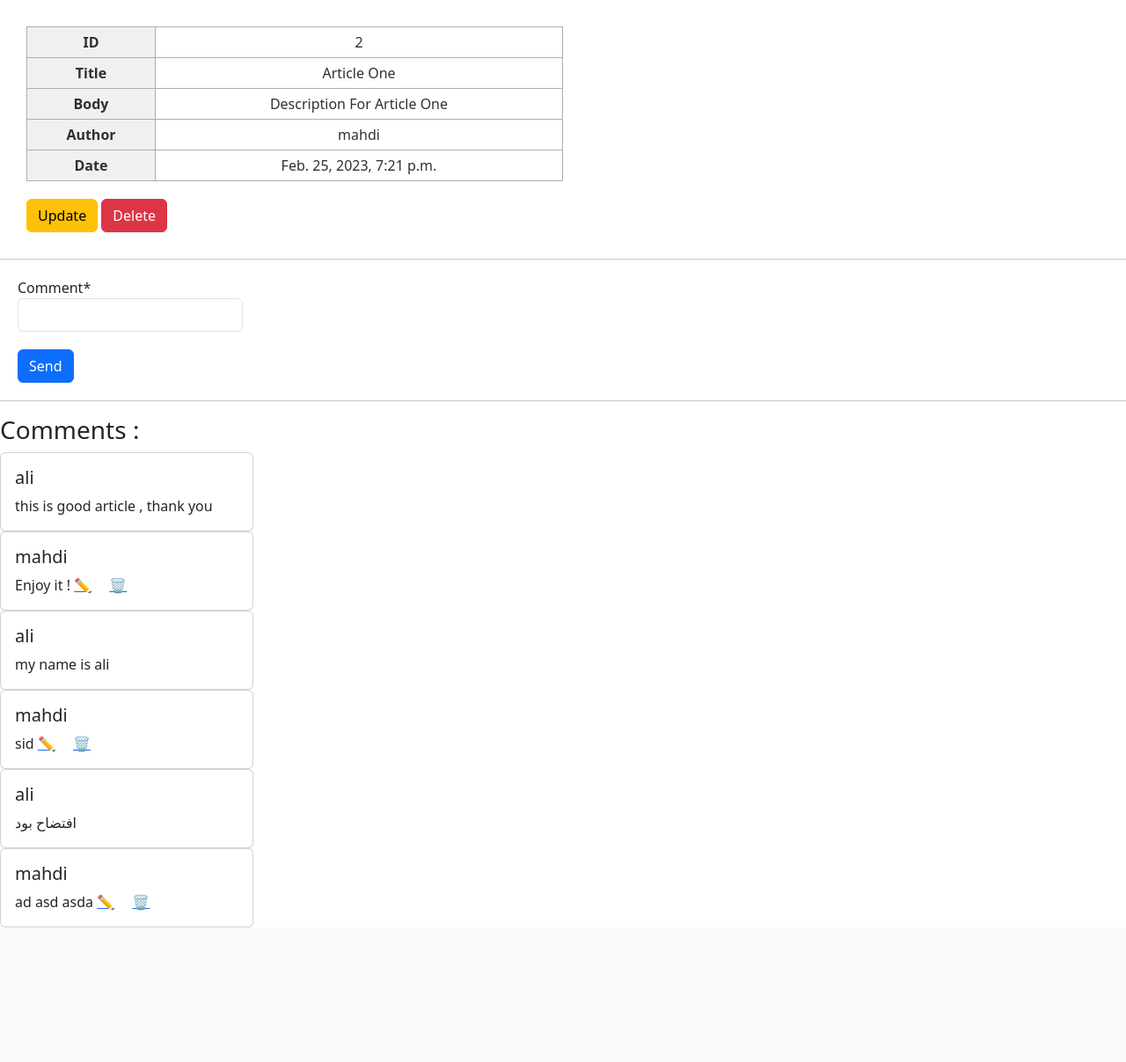
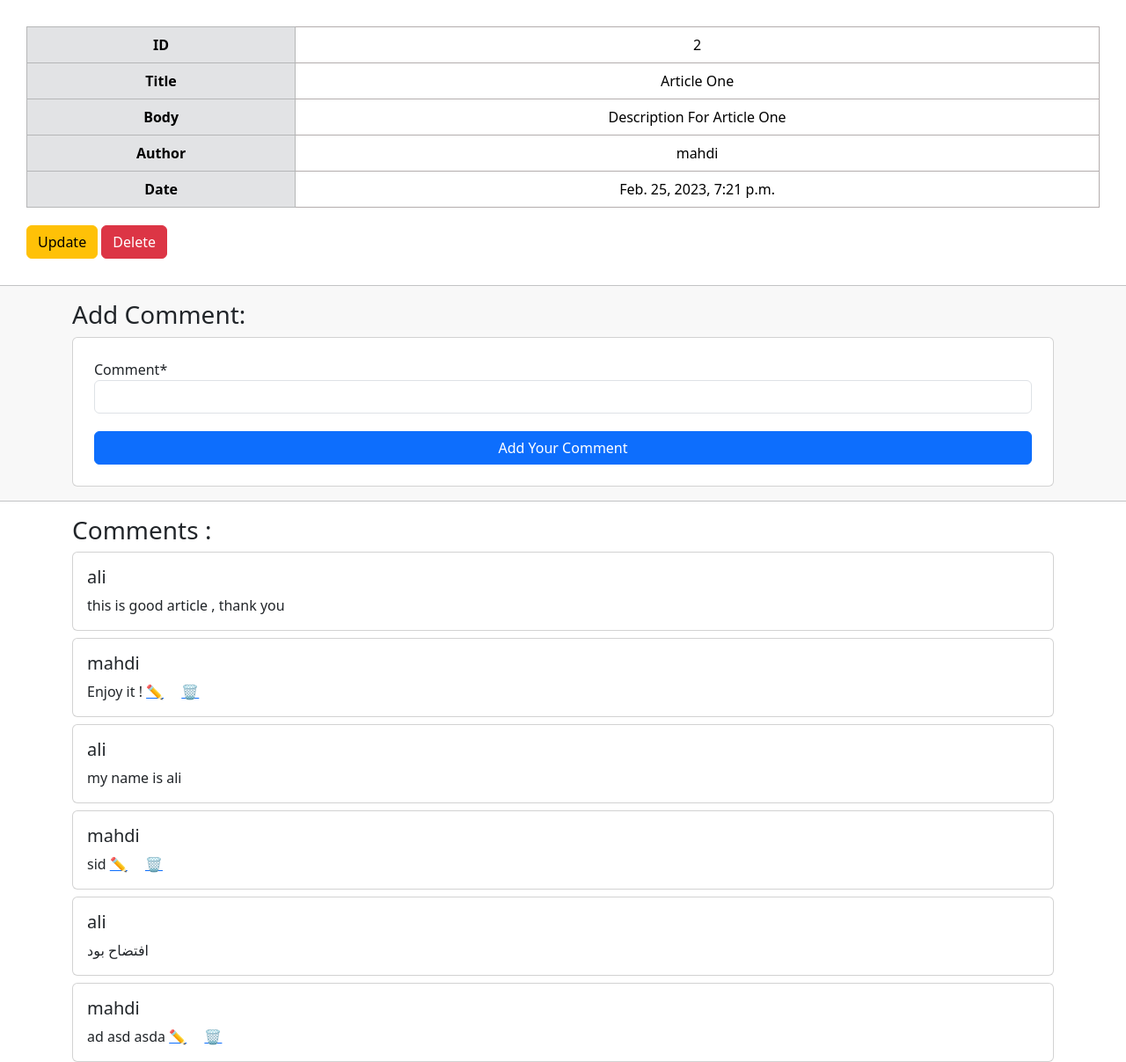
Before and after one commit to bagheriAlmas/Django-Simple-CRUD, a Django app: page /articles/2/ in a window 1280 px wide. Shown: the part 56-1263 px from the top of the page at 88% size. Before the commit the page ends 1110 px from the top, so only its background shows below. Run offline with Django 4.2, Linux system fonts and the light colour scheme; a user stored in the database is signed in; data comes from the database, SQL or seed files in the repository; both versions use the stored data as it was after the commit; some libraries are stand-ins or nearby versions.

Commit message:
final change

```diff
--- a/newsite/settings.py
+++ b/newsite/settings.py
@@ -36,11 +36,12 @@ INSTALLED_APPS = [
     'django.contrib.messages',
     'django.contrib.staticfiles',
 
-    'accounts',
+    'accounts.apps.AccountsConfig',
     'articles.apps.ArticlesConfig',
 
     'crispy_forms',
     'crispy_bootstrap4',
+    'django_bootstrap_icons'
 
 ]
 
--- a/requirements.txt
+++ b/requirements.txt
@@ -1,7 +1,13 @@
 asgiref==3.6.0
+certifi==2023.7.22
+charset-normalizer==3.2.0
 crispy-bootstrap4==2022.1
 crispy-bootstrap5==0.7
 Django==4.1.7
+django-bootstrap-icons==0.8.3
 django-crispy-forms==2.0
+idna==3.4
 Pillow==9.4.0
+requests==2.31.0
 sqlparse==0.4.3
+urllib3==2.0.4
--- a/templates/articles/article_detail.html
+++ b/templates/articles/article_detail.html
@@ -6,27 +6,27 @@
 
 {% block content %}
     <div style=" margin: 30px">
-        <table>
+        <table class="table">
             <tr>
-                <th>ID</th>
+                <th class="table-secondary">ID</th>
                 <td>{{ article.id }}</td>
             </tr>
             <tr>
-                <th>Title</th>
+                <th class="table-secondary">Title</th>
                 <td>{{ article.title }}</td>
             </tr>
             <tr>
-                <th>Body</th>
+                <th class="table-secondary">Body</th>
                 <td>{{ article.body }}</td>
             </tr>
 
             <tr>
-                <th>Author</th>
+                <th class="table-secondary">Author</th>
                 <td>{{ article.author }}</td>
             </tr>
 
             <tr>
-                <th>Date</th>
+                <th class="table-secondary">Date</th>
                 <td>{{ article.date }}</td>
             </tr>
         </table>
@@ -40,25 +40,29 @@
             </div>
         {% endif %}
     </div>
-
+    <div style="background: #f8f8f8">
     <hr>
     {% if user.is_authenticated %}
-        <form action="" method="POST"
-              style="width: 20% ; margin: 20px">
-            {% csrf_token %}
-            {{ form|crispy }}
-            <button type="submit" class="btn btn-primary"
-                    style="margin-top: 20px">Send
-            </button>
-        </form>
+        <div class="container" >
+            <h3>Add Comment:</h3>
+            <form action="" method="POST" class="card p-4" >
+                {% csrf_token %}
+                {{ form|crispy }}
+                <button type="submit" class="btn btn-primary"
+                        style="margin-top: 20px">Add Your Comment
+                </button>
+            </form>
+        </div>
+
     {% else %}
         <p class="text-warning-emphasis">You Must login to Send Comment</p>
     {% endif %}
     <hr>
-
+</div>
+    <div class="container">
     <h3>Comments :</h3>
     {% for comment in article.comments.all %}
-        <div class="card" style="width: 18rem;">
+        <div class="card mt-2">
             <div class="card-body">
                 <h5 class="card-title">{{ comment.author }}</h5>
                 <p class="card-text">{{ comment.comment }}
@@ -70,5 +74,6 @@
             </div>
         </div>
     {% endfor %}
+    </div>
 
 {% endblock %}
--- a/templates/base.html
+++ b/templates/base.html
@@ -13,7 +13,7 @@
 </head>
 <body>
 
-<nav class="navbar navbar-expand-lg navbar-light bg-light" style="padding-left: 1%">
+<nav class="navbar navbar-expand-sm navbar-light bg-light" style="padding-left: 1%">
     {% if user.is_authenticated %}
         <a class="navbar-brand dropdown-toggle" href="#" id="navbarDropdownMenuLink" role="button"
            data-bs-toggle="dropdown"
--- a/templates/registration/login.html
+++ b/templates/registration/login.html
@@ -5,8 +5,8 @@
 {% endblock %}
 
 {% block content %}
-    <div class="d-flex justify-content-center">
-    <div style="width: 30%; padding: 20px">
+    <div class="container w-50">
+    <div class="card p-5 mt-5">
         <form action="" method="POST">
             {% csrf_token %}
             {{ form|crispy }}
--- a/templates/registration/password_change_form.html
+++ b/templates/registration/password_change_form.html
@@ -5,8 +5,9 @@
 {% endblock %}
 
 {% block content %}
-    <div style="width: 30%;padding: 20px">
-        <form action="" method="POST">
+    <div class="container">
+
+        <form action="" method="POST" class="card p-5 mt-4">
             {% csrf_token %}
             {{ form|crispy }}
 
--- a/templates/registration/register.html
+++ b/templates/registration/register.html
@@ -10,11 +10,11 @@
 {% block content %}
     <div class="d-flex justify-content-center">
 
-        <div style="width: 30%; padding: 20px">
-            <form action="" method="POST">
+        <div class="container w-50">
+            <form action="" method="POST" class="card p-5 mt-5">
                 {% csrf_token %}
                 {{ form|crispy }}
-                <button class="btn btn-primary" type="submit">Register</button>
+                <button class="btn btn-primary mt-4" type="submit">Register</button>
             </form>
         </div>
     </div>
```
Also changed, not shown: templates/articles/articles.html (+21 -19 lines), db.sqlite3.
